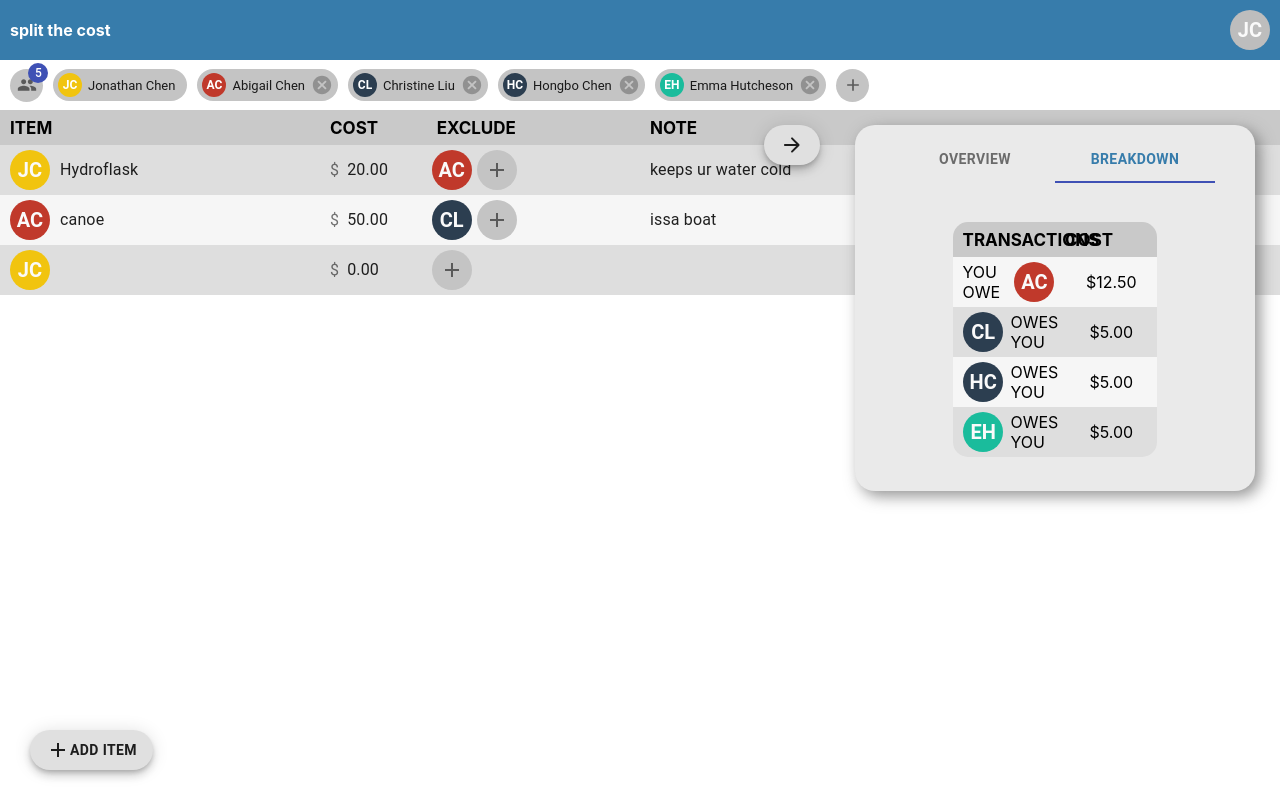
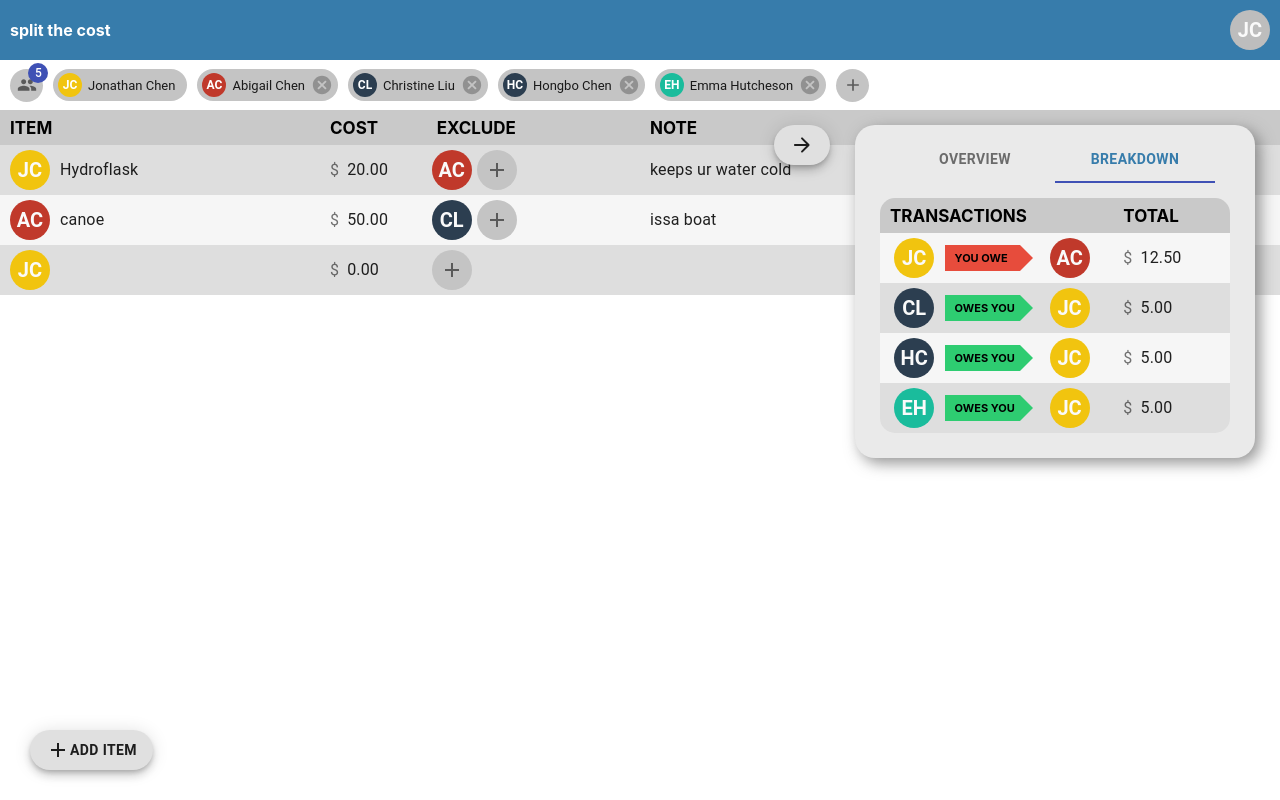
Before and after one commit to jonathanchen7/splitthecost, a React (Create React App) app: page / in a window 1280 px wide. Both pictures are taken after a click on the tab "BREAKDOWN". Built offline with nearby package versions, Linux system fonts and the light colour scheme.

Commit message:
finished breakdown page

```diff
--- a/src/components/SplitTheCost.tsx
+++ b/src/components/SplitTheCost.tsx
@@ -9,9 +9,8 @@ import { UsersBar } from "./users/UsersBar";
 import { v4 as uuidv4 } from "uuid";
 import ArrowBackRoundedIcon from "@material-ui/icons/ArrowBackRounded";
 import ArrowForwardRoundedIcon from "@material-ui/icons/ArrowForwardRounded";
-import ReceiptRoundedIcon from "@material-ui/icons/ReceiptRounded";
 import AddIcon from "@material-ui/icons/Add";
-import { AppBar, Button, Fab, Tabs, Tab } from "@material-ui/core";
+import { Fab, Tabs, Tab } from "@material-ui/core";
 import { AnimatePresence, motion } from "framer-motion";
 import { Breakdown } from "./breakdown/Breakdown";
 import { addEntry } from "../actions/actions";
--- a/src/components/breakdown/Breakdown.tsx
+++ b/src/components/breakdown/Breakdown.tsx
@@ -1,8 +1,6 @@
 import * as React from "react";
 import { useEffect, useState } from "react";
 import { Entry, User, UserBreakdownData } from "../../models/models";
-import ReceiptRoundedIcon from "@material-ui/icons/ReceiptRounded";
-import { Button } from "@material-ui/core";
 import { calculateUserBreakdown } from "../../actions/actions";
 import { BreakdownHeader } from "./BreakdownHeader";
 import { BreakdownRow } from "./BreakdownRow";
@@ -21,7 +19,7 @@ export const Breakdown: React.FC<Props> = ({ users, curUser, entries }) => {
   }, [curUser, users, entries]);
 
   return (
-    <div className='breakdown'>
+    <div>
       <BreakdownHeader />
       {users.map(
         (user) =>
--- a/src/components/breakdown/BreakdownHeader.tsx
+++ b/src/components/breakdown/BreakdownHeader.tsx
@@ -1,15 +1,14 @@
 import { Grid } from "@material-ui/core";
 import * as React from "react";
-import { UserBreakdownData } from "../../models/models";
 
 export const BreakdownHeader: React.FC = () => {
   return (
     <Grid className='breakdownHeader' container spacing={0}>
-      <Grid item xs={6}>
+      <Grid item xs={8}>
         <span className='gridHeaderText'>TRANSACTIONS</span>
       </Grid>
-      <Grid item xs={6}>
-        <span className='gridHeaderText'>COST</span>
+      <Grid item xs={4}>
+        <span className='gridHeaderText'>TOTAL</span>
       </Grid>
     </Grid>
   );
--- a/src/components/breakdown/BreakdownRow.tsx
+++ b/src/components/breakdown/BreakdownRow.tsx
@@ -1,5 +1,6 @@
-import { Grid } from "@material-ui/core";
+import { Grid, Input, InputAdornment } from "@material-ui/core";
 import * as React from "react";
+import NumberFormat from "react-number-format";
 import { User } from "../../models/models";
 import { UserAvatar } from "../users/UserAvatar";
 
@@ -17,6 +18,8 @@ export const BreakdownRow: React.FC<Props> = ({
   data,
 }) => {
   const netCost: number = !!data ? data.theyOwe - data.youOwe : 0;
+  const debtedUser: User = netCost < 0 ? curUser : user;
+  const owedUser: User = netCost < 0 ? user : curUser;
 
   return (
     <Grid
@@ -27,26 +30,39 @@ export const BreakdownRow: React.FC<Props> = ({
       container
       spacing={0}
     >
-      <Grid className='breakdownRowDiv' item xs={3}>
+      <Grid className='breakdownRowDiv' item xs={2}>
         <span className='leftMargin'>
-          {netCost !== 0 && netCost < 0 ? (
-            "YOU OWE "
-          ) : (
-            <UserAvatar user={user} tooltipPlacement='top' />
-          )}
+          <UserAvatar user={debtedUser} tooltipPlacement='left' />
         </span>
       </Grid>
       <Grid className='breakdownRowDiv' item xs={3}>
-        <span className='leftMargin'>
-          {netCost !== 0 && netCost < 0 ? (
-            <UserAvatar user={user} tooltipPlacement='top' />
-          ) : (
-            " OWES YOU"
-          )}
+        <div className={`arrow ${netCost < 0 ? "redArrow" : "greenArrow"}`}>
+          <span className='leftMargin'>
+            {netCost < 0 ? "YOU OWE" : "OWES YOU"}
+          </span>
+        </div>
+      </Grid>
+      <Grid className='breakdownRowDiv' item xs={3}>
+        <span>
+          <UserAvatar user={owedUser} tooltipPlacement='left' />
         </span>
       </Grid>
-      <Grid className='breakdownRowDiv' item xs={6}>
-        <span className='leftMargin'>${Math.abs(netCost).toFixed(2)}</span>
+      <Grid className='breakdownRowDiv' item xs={4}>
+        <Input
+          readOnly={true}
+          inputComponent={NumberFormat as any}
+          inputProps={{
+            decimalScale: 2,
+            allowNegative: false,
+            thousandSeparator: ",",
+          }}
+          className='entryInput'
+          disableUnderline={true}
+          fullWidth={true}
+          value={Math.abs(netCost).toFixed(2)}
+          startAdornment={<InputAdornment position='start'>$</InputAdornment>}
+        />
+        <span className='leftMargin'></span>
       </Grid>
     </Grid>
   );
--- a/src/components/overview/Overview.tsx
+++ b/src/components/overview/Overview.tsx
@@ -3,9 +3,6 @@ import { useEffect, useState } from "react";
 import { Entry, User, OverviewData } from "../../models/models";
 import { OverviewHeader } from "./OverviewHeader";
 import { OverviewRow } from "./OverviewRow";
-import { AnimatePresence, motion } from "framer-motion";
-import ReceiptRoundedIcon from "@material-ui/icons/ReceiptRounded";
-import { Button } from "@material-ui/core";
 import { calculateOverview } from "../../actions/actions";
 
 interface Props {
@@ -22,7 +19,7 @@ export const Overview: React.FC<Props> = ({ users, curUser, entries }) => {
   }, [users, entries]);
 
   return (
-    <div className='overview'>
+    <div>
       <OverviewHeader />
       {users.map((user) => (
         <OverviewRow
--- a/src/components/overview/OverviewHeader.tsx
+++ b/src/components/overview/OverviewHeader.tsx
@@ -4,10 +4,11 @@ import * as React from "react";
 export const OverviewHeader: React.FC = () => {
   return (
     <Grid className='overviewHeader' container spacing={0}>
-      <Grid item xs={6}>
+      <Grid item xs={2}></Grid>
+      <Grid item xs={5}>
         <span className='gridHeaderText'>TOTAL SPENT</span>
       </Grid>
-      <Grid item xs={6}>
+      <Grid item xs={5}>
         <span className='gridHeaderText'>TOTAL OWED</span>
       </Grid>
     </Grid>
--- a/src/components/users/AddUserDialog.tsx
+++ b/src/components/users/AddUserDialog.tsx
@@ -113,7 +113,7 @@ export const AddUserDialog: React.FC<Props> = ({ setUsers, open, setOpen }) => {
       open={open}
       TransitionComponent={Transition}
     >
-      <DialogTitle>Add User </DialogTitle>
+      <DialogTitle className='dialogTitle'>Add User </DialogTitle>
       <DialogContent>
         <div className='dialogNames'>
           <TextField
@@ -146,10 +146,10 @@ export const AddUserDialog: React.FC<Props> = ({ setUsers, open, setOpen }) => {
         />
       </DialogContent>
       <DialogActions>
-        <IconButton className='actionIcon' onClick={handleClose}>
+        <IconButton onClick={handleClose}>
           <CloseIcon />
         </IconButton>
-        <IconButton className='actionIcon' onClick={addUser}>
+        <IconButton onClick={addUser}>
           <DoneIcon />
         </IconButton>
       </DialogActions>
--- a/src/main.css
+++ b/src/main.css
@@ -131,6 +131,11 @@ input::-webkit-inner-spin-button {
   font-weight: bold;
 }
 
+.dialogTitle {
+  padding-bottom: 0px !important;
+  margin-bottom: -5px !important;
+}
+
 .dialogNames {
   display: -webkit-box;
   display: -ms-flexbox;
@@ -138,6 +143,7 @@ input::-webkit-inner-spin-button {
   -webkit-box-pack: justify;
       -ms-flex-pack: justify;
           justify-content: space-between;
+  margin-bottom: 15px;
 }
 
 .halfWidthInput {
@@ -278,6 +284,8 @@ input::-webkit-inner-spin-button {
 .dialogTab {
   color: black;
   font-weight: bold !important;
+  -webkit-transition: all 0.3s;
+  transition: all 0.3s;
 }
 
 .dialogTab:hover {
@@ -289,7 +297,8 @@ input::-webkit-inner-spin-button {
 }
 
 .overview {
-  padding: 0px 10px 10px 10px !important;
+  width: 350px;
+  padding: 0px 15px 15px 15px !important;
 }
 
 .overviewHeader {
@@ -308,7 +317,7 @@ input::-webkit-inner-spin-button {
   font-weight: bold !important;
   position: fixed;
   top: 125px;
-  right: 30px;
+  right: 20px;
 }
 
 .overviewRowDiv {
@@ -329,6 +338,11 @@ input::-webkit-inner-spin-button {
 .dialogButton {
   margin-top: 20px !important;
   border-radius: 20px !important;
+}
+
+.breakdown {
+  width: 350px;
+  padding: 0px 15px 15px 15px !important;
 }
 
 .breakdownHeader {
@@ -361,4 +375,39 @@ input::-webkit-inner-spin-button {
   -webkit-transition: all 0.5s;
   transition: all 0.5s;
 }
+
+.arrow {
+  font-size: 11px;
+  font-weight: bold;
+  height: 26px;
+  width: 75px;
+  line-height: 26px;
+  display: inline-block;
+  position: relative;
+}
+
+.arrow:after {
+  border-top: 13px solid transparent;
+  border-bottom: 13px solid transparent;
+  display: inline-block;
+  content: "";
+  position: absolute;
+  right: -13px;
+}
+
+.greenArrow {
+  background-color: #2ecc71;
+}
+
+.greenArrow:after {
+  border-left: 13px solid #2ecc71;
+}
+
+.redArrow {
+  background-color: #e74c3c;
+}
+
+.redArrow:after {
+  border-left: 13px solid #e74c3c;
+}
 /*# sourceMappingURL=main.css.map */
--- a/src/main.scss
+++ b/src/main.scss
@@ -21,6 +21,8 @@ $gridDarkColor: #dedede;
 $gridLightColor: #f6f6f6;
 $gridHighlightColor: rgba(41, 128, 185, 0.35);
 $overviewDialogColor: #eaeaea;
+$greenArrowColor: #2ecc71;
+$redArrowColor: #e74c3c;
 
 // ---------------- GENERAL ----------------
 
@@ -146,9 +148,15 @@ input::-webkit-inner-spin-button {
   font-weight: bold;
 }
 
+.dialogTitle {
+  padding-bottom: 0px !important;
+  margin-bottom: -5px !important;
+}
+
 .dialogNames {
   display: flex;
   justify-content: space-between;
+  margin-bottom: 15px;
 }
 
 .halfWidthInput {
@@ -262,6 +270,7 @@ input::-webkit-inner-spin-button {
 .dialogTab {
   color: black;
   font-weight: bold !important;
+  transition: all 0.3s;
 
   &:hover {
     color: $headerColor !important;
@@ -275,7 +284,8 @@ input::-webkit-inner-spin-button {
 // ---------------- OVERVIEW GRID ----------------
 
 .overview {
-  padding: 0px 10px 10px 10px !important;
+  width: 350px;
+  padding: 0px 15px 15px 15px !important;
 }
 
 .overviewHeader {
@@ -290,7 +300,7 @@ input::-webkit-inner-spin-button {
   font-weight: bold !important;
   position: fixed;
   top: $headerHeight + $usersBarHeight + 15;
-  right: 30px;
+  right: 20px;
 }
 
 .overviewRowDiv {
@@ -308,6 +318,11 @@ input::-webkit-inner-spin-button {
 
 // ---------------- BREAKDOWN GRID ----------------
 
+.breakdown {
+  width: 350px;
+  padding: 0px 15px 15px 15px !important;
+}
+
 .breakdownHeader {
   border-radius: 15px 15px 0px 0px;
   background-color: $gridHeaderColor;
@@ -324,3 +339,38 @@ input::-webkit-inner-spin-button {
   justify-content: center;
   transition: all 0.5s;
 }
+
+.arrow {
+  font-size: 11px;
+  font-weight: bold;
+  height: 26px;
+  width: 75px;
+  line-height: 26px;
+  display: inline-block;
+  position: relative;
+
+  &:after {
+    border-top: 13px solid transparent;
+    border-bottom: 13px solid transparent;
+    display: inline-block;
+    content: "";
+    position: absolute;
+    right: -13px;
+  }
+}
+
+.greenArrow {
+  background-color: $greenArrowColor;
+
+  &:after {
+    border-left: 13px solid $greenArrowColor;
+  }
+}
+
+.redArrow {
+  background-color: $redArrowColor;
+
+  &:after {
+    border-left: 13px solid $redArrowColor;
+  }
+}
```
Also changed, not shown: src/components/overview/OverviewRow.tsx (+5 -3 lines), 1 other file (tests, documents, lock files or other folders).
